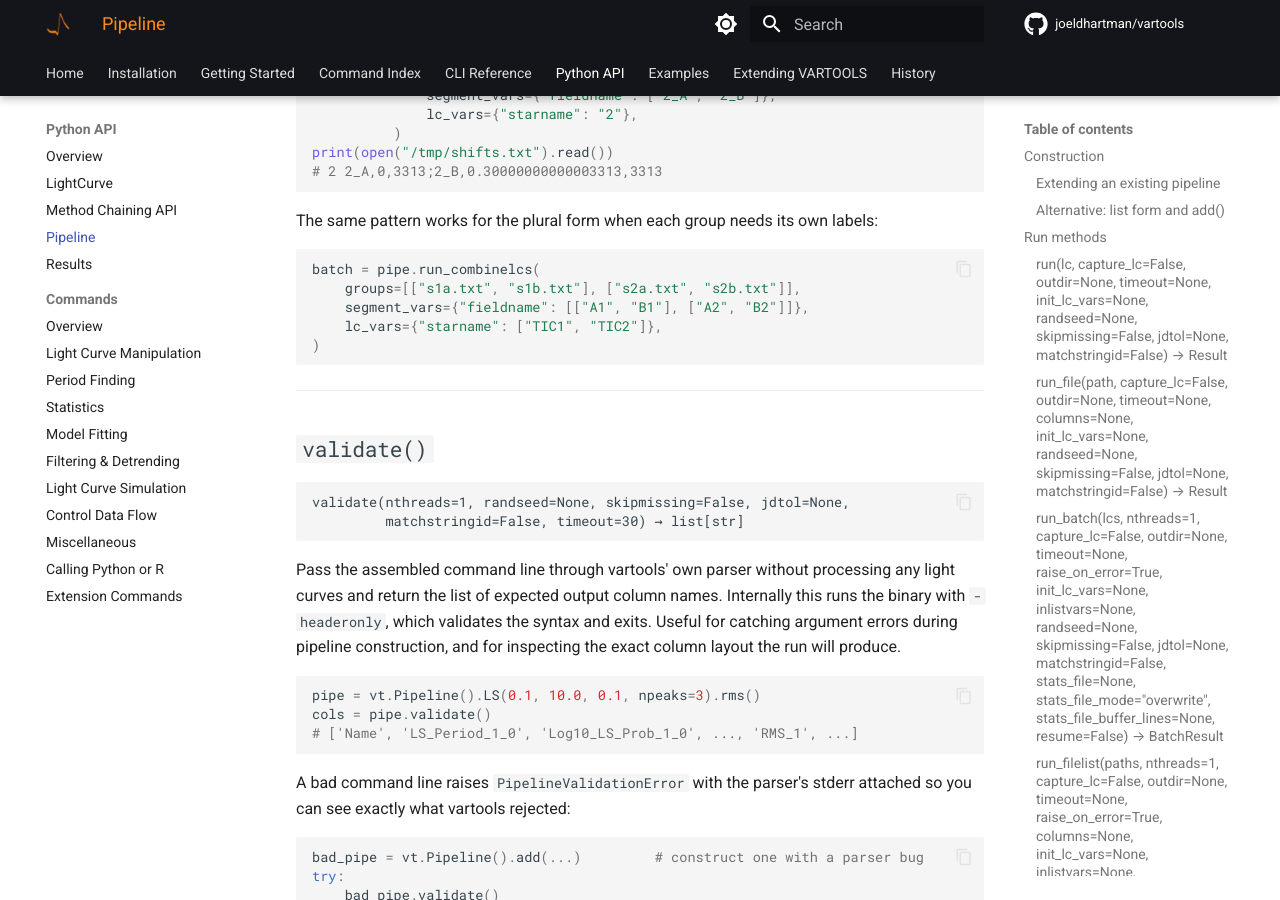
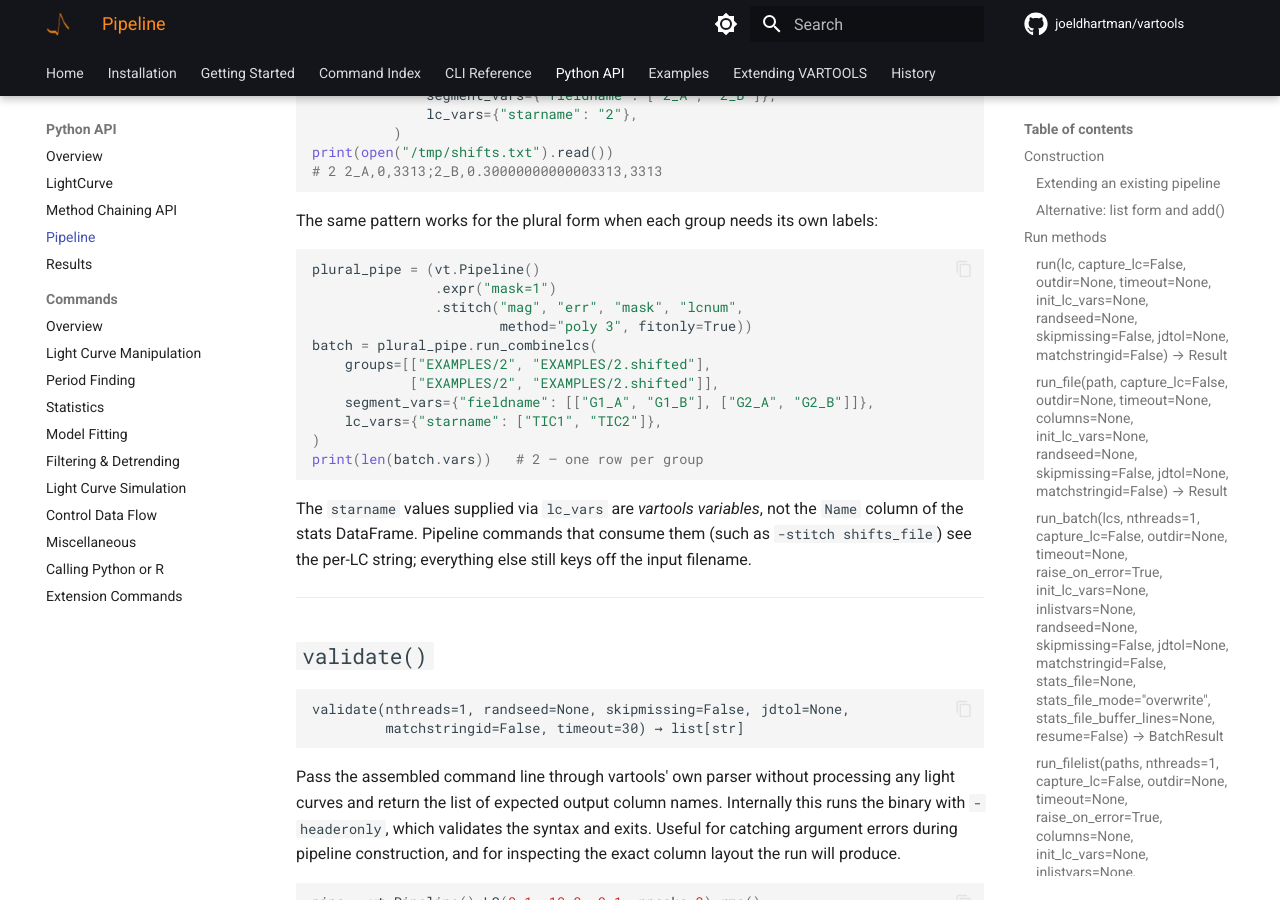
Before and after one commit to joeldhartman/vartools-site, an MkDocs documentation site: the page built from docs/python/pipeline.md, in a window 1280 px wide and 900 px high, scrolled down 11952 px. Built offline with MkDocs 1.6.1 and Material for MkDocs 9.7.7, drawn with Linux system fonts in a browser that asks for light colours; comment, search, counter and statistics services are not loaded; the version menu is left out.

Commit message:
Docs: make plural run_combinelcs example runnable
The plural-form example for run_combinelcs(segment_vars=..., lc_vars=
...) used placeholder paths (s1a.txt etc.) that don't exist, which
caused the doc-blocks runner to fail when the prior block's pipe
state leaked in.  Replace with a runnable form that constructs its
own pipeline and uses the EXAMPLES/2 / EXAMPLES/2.shifted fixtures.

The "starname" values are vartools variables, not the stats DataFrame
"Name" column -- added a clarifying note since the previous example's
output line implied otherwise.

🤖 Generated with [Claude Code](https://claude.com/claude-code)

Co-Authored-By: Claude Opus 4.7 (1M context) <noreply@anthropic.com>

````diff
--- a/docs/python/pipeline.md
+++ b/docs/python/pipeline.md
@@ -357,12 +357,23 @@ print(open("/tmp/shifts.txt").read())
 The same pattern works for the plural form when each group needs its own labels:
 
 ```python
-batch = pipe.run_combinelcs(
-    groups=[["s1a.txt", "s1b.txt"], ["s2a.txt", "s2b.txt"]],
-    segment_vars={"fieldname": [["A1", "B1"], ["A2", "B2"]]},
+plural_pipe = (vt.Pipeline()
+               .expr("mask=1")
+               .stitch("mag", "err", "mask", "lcnum",
+                       method="poly 3", fitonly=True))
+batch = plural_pipe.run_combinelcs(
+    groups=[["EXAMPLES/2", "EXAMPLES/2.shifted"],
+            ["EXAMPLES/2", "EXAMPLES/2.shifted"]],
+    segment_vars={"fieldname": [["G1_A", "G1_B"], ["G2_A", "G2_B"]]},
     lc_vars={"starname": ["TIC1", "TIC2"]},
 )
+print(len(batch.vars))   # 2 — one row per group
 ```
+
+The `starname` values supplied via `lc_vars` are *vartools variables*, not the
+``Name`` column of the stats DataFrame.  Pipeline commands that consume them
+(such as `-stitch shifts_file`) see the per-LC string; everything else still
+keys off the input filename.
 
 ---
 
````
